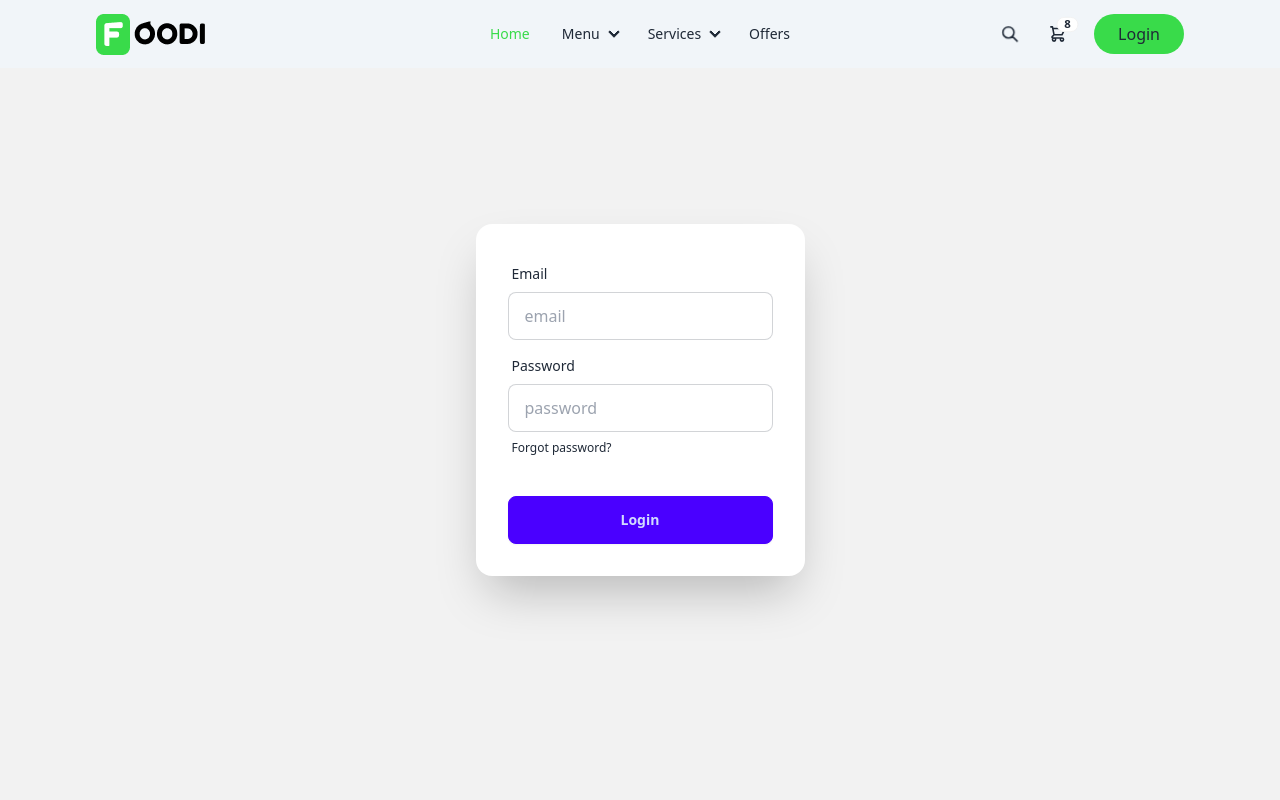
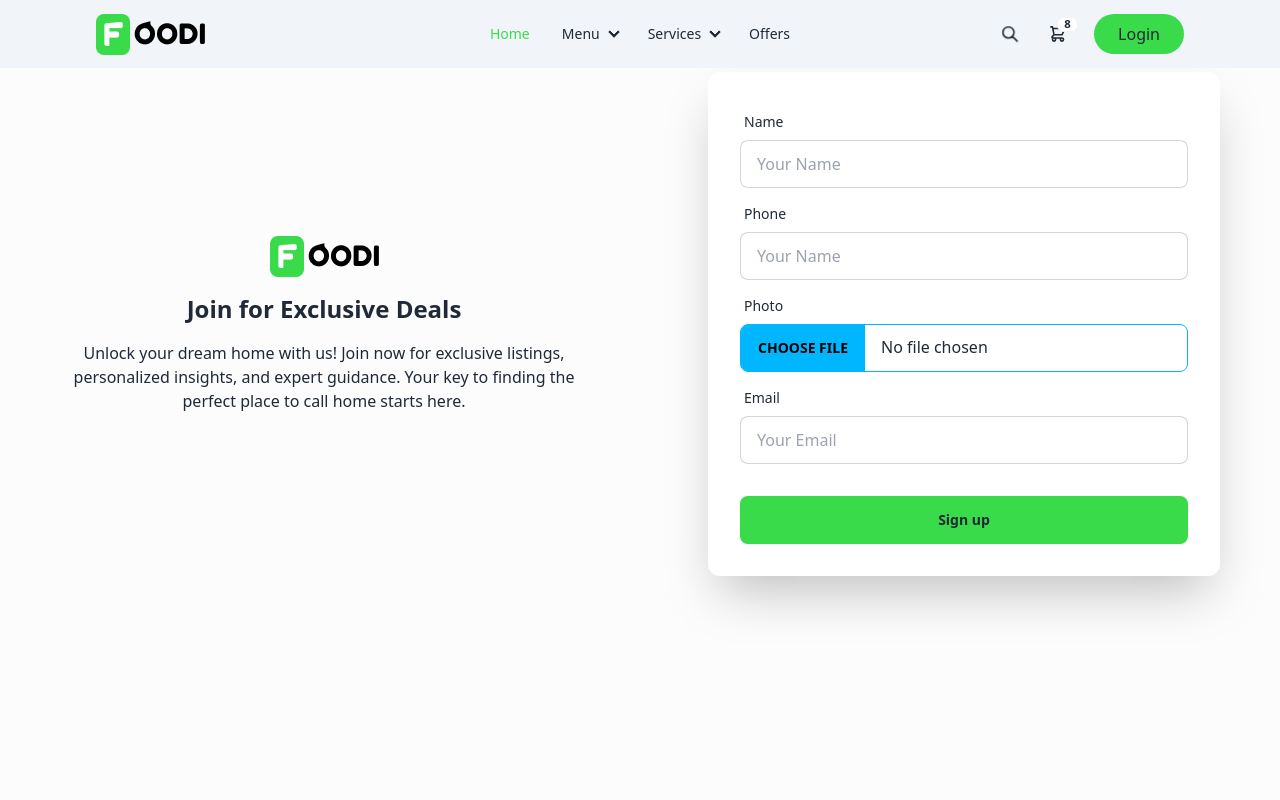
Before and after one commit to hridayroy19/food-project, a React (Vite) app: page /signup in a window 1280 px wide. Shown: the top 800 px of the page. Built offline with nearby package versions, Linux system fonts and the light colour scheme; no server answers.

Commit message:
create a login and signup page

```diff
--- a/package.json
+++ b/package.json
@@ -10,6 +10,7 @@
     "preview": "vite preview"
   },
   "dependencies": {
+    "firebase": "^10.9.0",
     "localforage": "^1.10.0",
     "match-sorter": "^6.3.4",
     "react": "^18.2.0",
--- /dev/null
+++ b/src/component/firebase/firebase.js
@@ -0,0 +1,14 @@
+
+import { initializeApp } from "firebase/app";
+const firebaseConfig = {
+  apiKey:import.meta.env.VITE_apiKey,
+  authDomain:import.meta.env.VITE_authDomain,
+  projectId:import.meta.env.VITE_projectId,
+  storageBucket:import.meta.env.VITE_storageBucket,
+  messagingSenderId:import.meta.env.VITE_messagingSenderId,
+  appId:import.meta.env.VITE_appId
+};
+
+// Initialize Firebase
+const app = initializeApp(firebaseConfig);
+export default app;
--- a/src/component/pages/Login.jsx
+++ b/src/component/pages/Login.jsx
@@ -1,5 +1,3 @@
-import { Link } from "react-router-dom";
-import Signup from "./SignUp";
 
 const Login = () => {
     return (
@@ -32,7 +30,7 @@ const Login = () => {
                         </label>
                     </div>
                     <div className="form-control mt-6">
-                        <button className="btn bg-green text-white">Login</button>
+                        <button type="submit" className="btn bg-green text-white">Login</button>
                     </div>
                 </form>
                 <div className="text-center"> Are you new here? || <a href="/signUp">Sign Up</a>
--- a/src/component/pages/SignUp.jsx
+++ b/src/component/pages/SignUp.jsx
@@ -1,30 +1,81 @@
+import { Link } from "react-router-dom";
 
 
 const SignUp = () => {
+  const handelSignup = e => {
+    e.preventDefault()
+    const from = e.target
+    const name = from.name.value
+    const email = from.email.value
+    const password = from.password.value
+    console.log(name, email, password);
+  }
+
+
+
   return (
     <div>
-            <div className="hero min-h-screen bg-base-200">
-  <div className="hero-content flex-col lg:flex-row-reverse">
+      <div className="hero h-fit py-16">
+        <div className=" flex items-center flex-wrap md:w-full justify-around">
+          <div className=" w-full mx-5 text-center md:w-2/5">
+            <img
+              className=" mx-auto "
+              src="../../../public/logo.png"
+              alt=""
+            />
+            <h1 className="text-center font-bold text-2xl my-4">
+              Join for Exclusive Deals
+            </h1>
+            <p>Unlock your dream home with us! Join now for exclusive listings, personalized insights, and expert guidance. Your key to finding the perfect place to call home starts here.</p>
+          </div>
+          <div className="shadow-2xl bg-white rounded-xl mx-3 my-2 w-full md:w-2/5">
+            <form onSubmit={handelSignup} className="card-body w-full">
+              {/* Name input box */}
+              <div className="form-control">
+                <label className="label">
+                  <span className="label-text">Name</span>
+                </label>
+                <input
+                  type="text"
+                  placeholder="Your Name"
+                  className="input input-bordered" />
+              </div>
+              <div className="form-control">
+                <label className="label">
+                  <span className="label-text">Phone</span>
+                </label>
+                <input
+                  type="number"
+                  name="phone"
+                  placeholder="Your Name"
+                  className="input input-bordered" />
+              </div>
 
-    <div className="card shrink-0 w-full max-w-sm shadow-2xl bg-base-100">
-      <form className="card-body">
+              {/* Photo URL box */}
+              <div className="form-control">
+                <label className="label">
+                  <span className="label-text">Photo</span>
+                </label>
+                <input type="file" className="file-input file-input-bordered file-input-info w-full" />
+              </div>
+
+              {/* email input box */}
               <div className="form-control">
                 <label className="label">
                   <span className="label-text">Email</span>
                 </label>
-          <input type="email" placeholder="email" className="input input-bordered" required />
+                <input
+                  type="email"
+                  placeholder="Your Email"
+                  className="input input-bordered"
+                />
+
               </div>
-        <div className="form-control">
-          <label className="label">
-            <span className="label-text">Password</span>
-          </label>
-          <input type="password" placeholder="password" className="input input-bordered" required />
-          <label className="label">
-            <a href="#" className="label-text-alt link link-hover">Forgot password?</a>
-          </label>
-        </div>
+              {/* SignUp button  */}
               <div className="form-control mt-6">
-          <button className="btn btn-primary">Login</button>
+                <button type="submit" className={`btn bg-green disabled:text-slate-600 hover:bg-orange-500 border-none focus-visible:outline focus-visible:outline-2 focus-visible:outline-offset-2 focus-visible:outline-indigo-60`}>
+                  Sign up
+                </button>
               </div>
             </form>
           </div>
@@ -33,5 +84,4 @@ const SignUp = () => {
     </div>
   );
 };
-
 export default SignUp;
--- /dev/null
+++ b/src/component/provider/AuthProvider.jsx
@@ -0,0 +1,52 @@
+import { createContext, useEffect, useState } from "react";
+import app from "../firebase/firebase";
+import { createUserWithEmailAndPassword, getAuth, onAuthStateChanged, signInWithEmailAndPassword } from "firebase/auth";
+
+
+
+export const Authcontext = createContext();
+const auth = getAuth(app);
+const AuthProvider = ({children}) => {
+    const [user , setUser]= useState(null)
+    const [ loading , setLoading] = useState(true)
+
+// create user fast time
+const crateUser =(email, password)=>{
+ setLoading(true)
+  return createUserWithEmailAndPassword(auth, email, password)
+
+}
+// login
+ const login = (email, password)=>{
+    setLoading(true)
+    return signInWithEmailAndPassword(auth, email,password)
+ }
+
+
+useEffect(()=>{
+    const xyz = onAuthStateChanged( auth , currentUser=>{
+        setUser(currentUser)
+        console.log("current user", currentUser);
+        setLoading(false)
+    })
+    return () => {
+        xyz();
+    }
+},[])
+
+
+    const authInfo ={
+      user,
+      loading,
+      crateUser,
+      login
+    }
+
+    return (
+        <Authcontext.Provider value={authInfo}>
+                  {children}
+        </Authcontext.Provider>
+    );
+};
+
+export default AuthProvider;
--- a/src/main.jsx
+++ b/src/main.jsx
@@ -4,9 +4,12 @@ import App from './App.jsx'
 import './index.css'
 import { RouterProvider } from 'react-router-dom'
 import Router from './router/Router.jsx'
+import AuthProvider from './component/provider/AuthProvider.jsx'
 
 ReactDOM.createRoot(document.getElementById('root')).render(
   <React.StrictMode>
+ <AuthProvider>
   <RouterProvider router={Router}></RouterProvider>
+ </AuthProvider>
   </React.StrictMode>,
 )
--- a/src/router/Router.jsx
+++ b/src/router/Router.jsx
@@ -4,6 +4,7 @@ import MainLayout from "../layout/MainLayout";
 import Menu from "../component/pages/Menu";
 import Offer from "../component/pages/Offer";
 import Signup from "../component/pages/SignUp";
+import Login from "../component/pages/Login";
 
 
 const Router = createBrowserRouter([
@@ -25,6 +26,9 @@ const Router = createBrowserRouter([
       {
         path:'/signup',
         element:<Signup></Signup>
+      },{
+        path:"/login",
+        element:<Login></Login>
       }
 
 
```
Also changed, not shown: 1 other file (tests, documents, lock files or other folders). Lines whose indentation alone changed are shown as unchanged.
